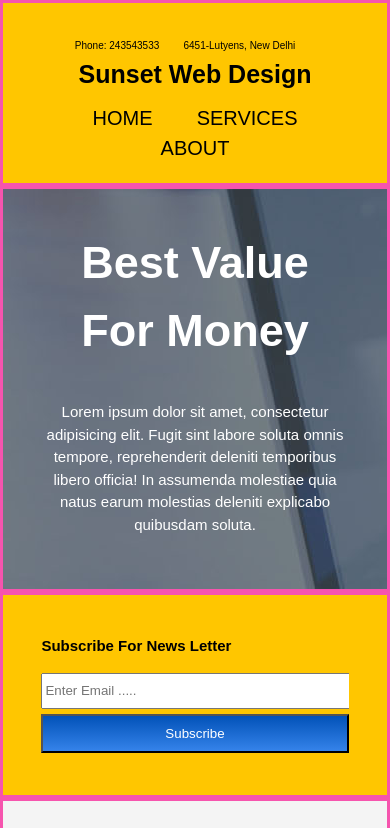
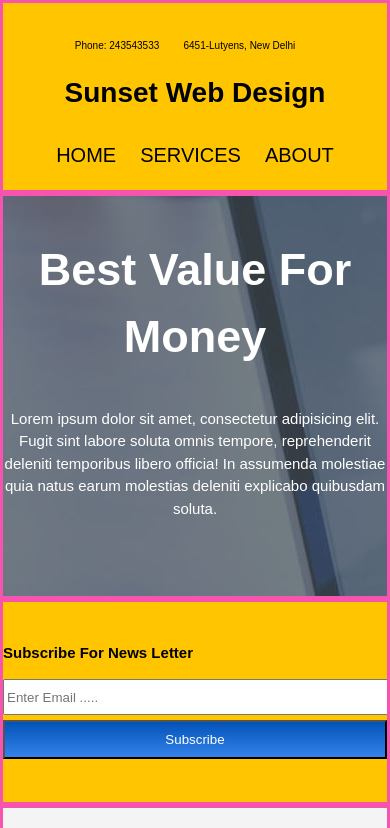
Before and after one commit to Vashisht23/Responsive-Webste, a plain HTML site: page index.html in a window 390 px wide. Shown: the top 828 px of the page. Drawn offline with Linux system fonts and the light colour scheme.

Commit message:
media queries for small screens for Header

```diff
--- a/style.css
+++ b/style.css
@@ -223,6 +223,11 @@ footer{
 
 
 /* Media Queries */
+@media(max-width:991px){
+   .upper-header{ text-align: center;}
+   header nav{ flex-direction: column;}
+   nav ul{ display: flex;}
+}
 
 @media(max-width: 768px){
     header #branding,
@@ -312,3 +317,11 @@ footer{
       font-size: 15px;
   }
 }
+
+/* Mobile Devices */
+
+@media(max-width: 480px){
+    .container{width: 100%;}
+    #company-heading{ font-size: 28px; padding: 16px 0;}
+    header li{padding: 0 12px;}
+}
```
